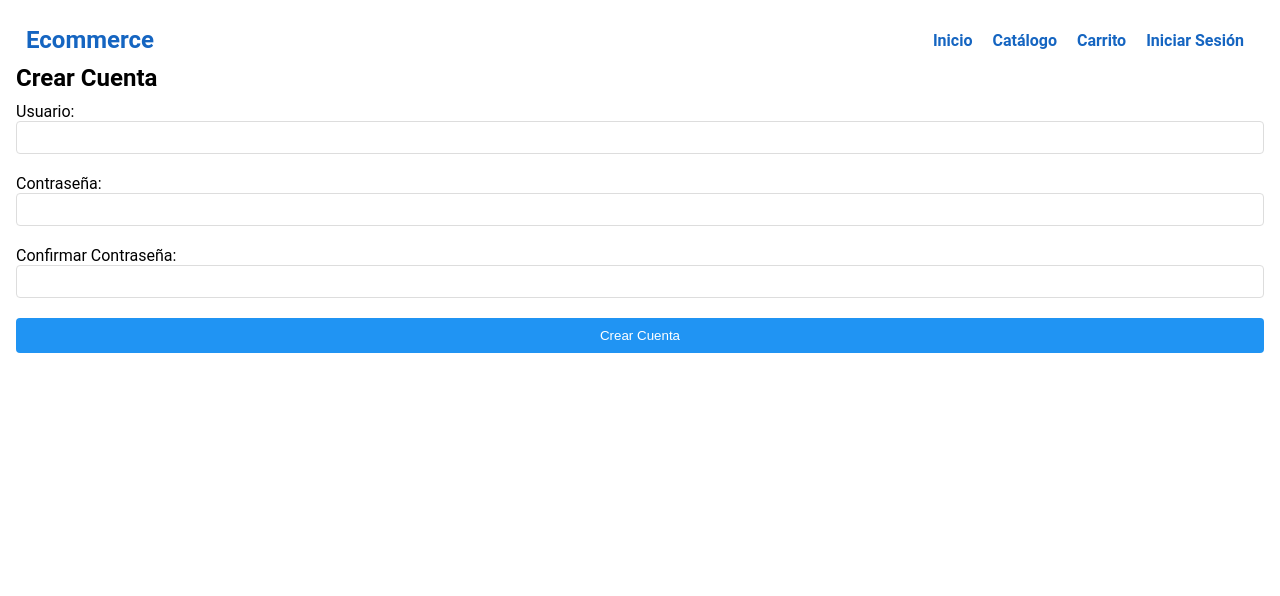
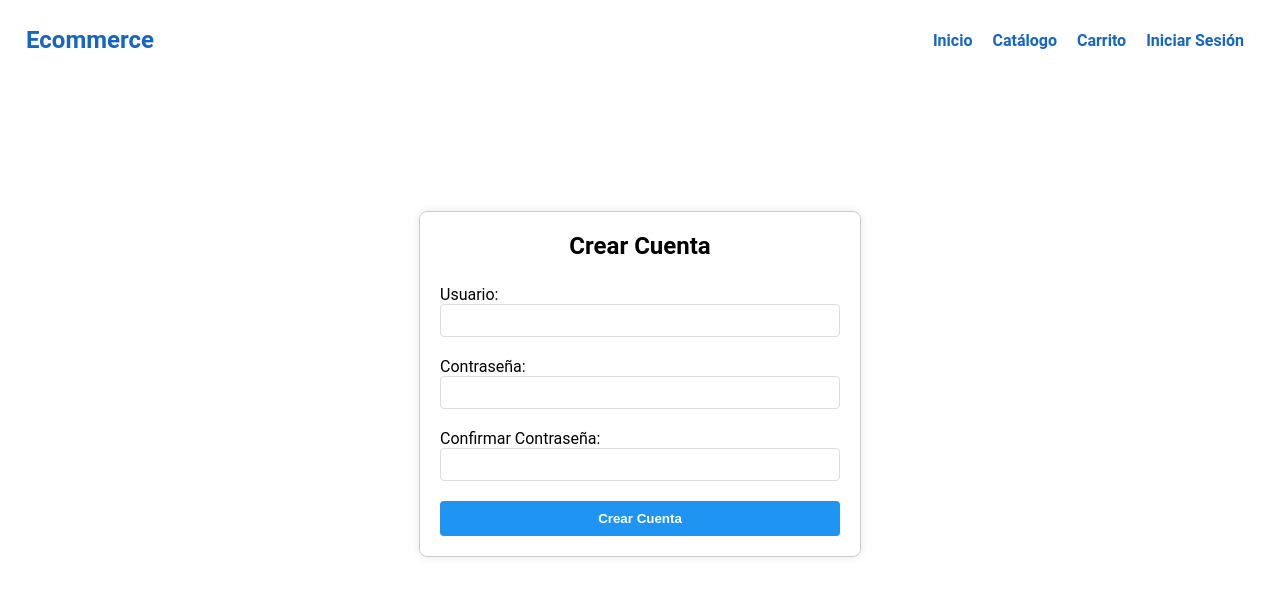
Before and after one commit to crescowboy/E-commerce, a React (Create React App) app: page /signUp in a window 1280 px wide. Shown: the top 596 px of the page. Built offline with nearby package versions, Linux system fonts and the light colour scheme.

Commit message:
Estilos SingUpPage

```diff
--- a/src/App.js
+++ b/src/App.js
@@ -4,7 +4,7 @@ import CatalogoPage from "./Pages/CatalogoPage";
 import CarritoPage from "./Pages/CarritoPage";
 import PagoPage from "./Pages/PagoPage";
 import Provider from "./Context/Provider";
-import ProductCard from "./Pages/ProductCard";
+// import ProductCard from "./Pages/ProductCard";
 import DetalleProductoPage from "./Pages/DetalleProductoPage";
 import LoginPage from "./Pages/LoginPage";
 import SignUpPage from "./Pages/SignUpPage";
--- a/src/Pages/SignUpPage.jsx
+++ b/src/Pages/SignUpPage.jsx
@@ -23,8 +23,9 @@ const SignUpPage = ({ onSignUp }) => {
     <div className='home-container'>
         <Nav></Nav>
       <div className='sign-up'>
+
+        <form>
         <h2>Crear Cuenta</h2>
-        <form>
           <label>
             Usuario:
             <input
--- a/src/index.css
+++ b/src/index.css
@@ -354,3 +354,31 @@ button:hover {
   padding: 5px;
   font-size: 13px;
 }
+
+
+/* SIGNUP PAGE */
+
+.sign-up {
+  display: flex;
+  flex-direction: column;
+  align-items: center;
+  justify-content: center;
+  height: 80vh; /* Ocupa el 100% del alto de la pantalla */
+
+}
+
+.sign-up h2{
+  text-align: center;
+}
+
+.sign-up  form{
+  width: 400px;
+  border: 1px solid #ccc;
+  border-radius: 8px;
+  box-shadow: 0 0 10px rgba(0, 0, 0, 0.1);
+  padding: 20px;
+}
+
+.sign-up button{
+  font-weight: bold;
+}
```
